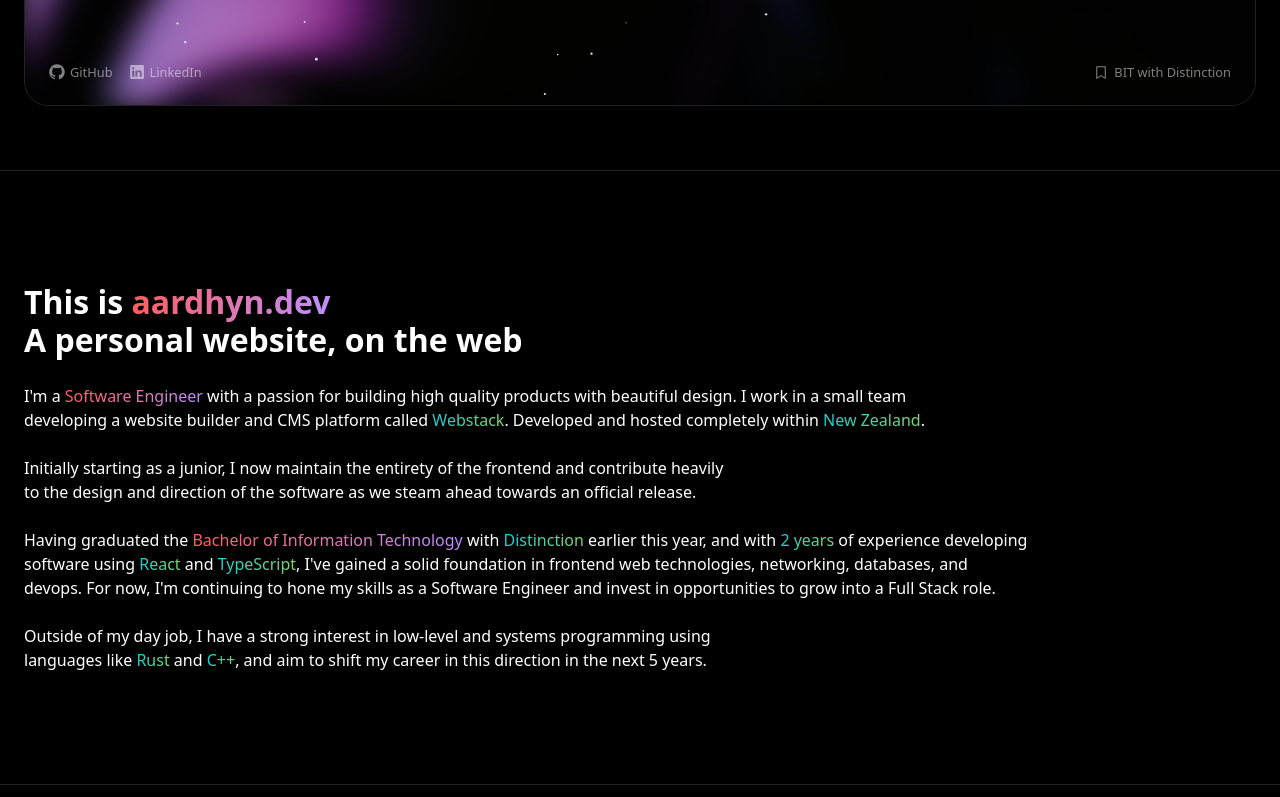
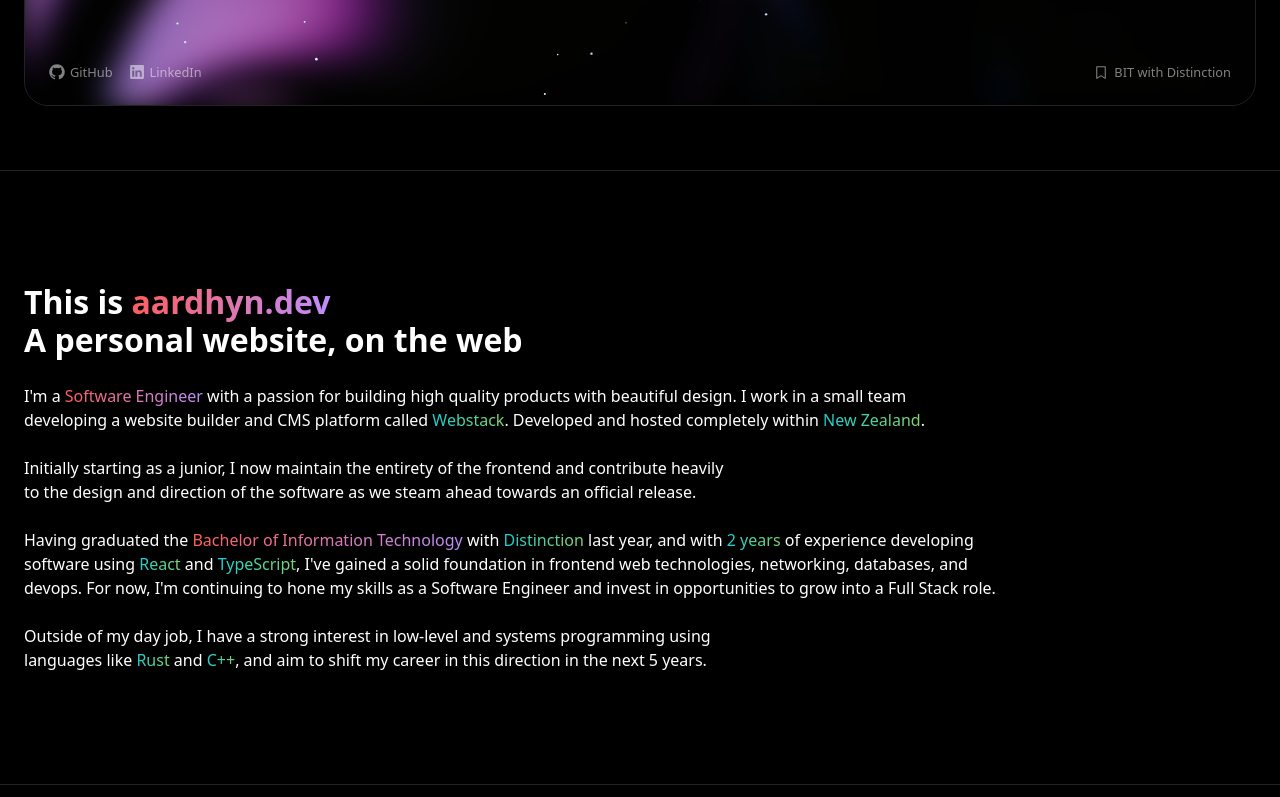
Before and after one commit to aardhyn/aardhyn, a React (Vite) app: page / in a window 1280 px wide. Shown: the part 358-1155 px from the top of the page. Built offline with nearby package versions, Linux system fonts and the light colour scheme.

Commit message:
feat: update year

```diff
--- a/src/section/Intro.tsx
+++ b/src/section/Intro.tsx
@@ -30,12 +30,12 @@ export function Intro() {
         <P>
           <Balancer>
             Having graduated the <G warm>Bachelor of Information Technology</G>{" "}
-            with <G cool>Distinction</G> earlier this year, and with{" "}
-            <G cool>2 years</G> of experience developing software using{" "}
-            <G cool>React</G> and <G cool>TypeScript</G>, I've gained a solid
-            foundation in frontend web technologies, networking, databases, and
-            devops. For now, I'm continuing to hone my skills as a Software
-            Engineer and invest in opportunities to grow into a Full Stack role.
+            with <G cool>Distinction</G> last year, and with <G cool>2 years</G>{" "}
+            of experience developing software using <G cool>React</G> and{" "}
+            <G cool>TypeScript</G>, I've gained a solid foundation in frontend
+            web technologies, networking, databases, and devops. For now, I'm
+            continuing to hone my skills as a Software Engineer and invest in
+            opportunities to grow into a Full Stack role.
           </Balancer>
         </P>
         <P>
```
